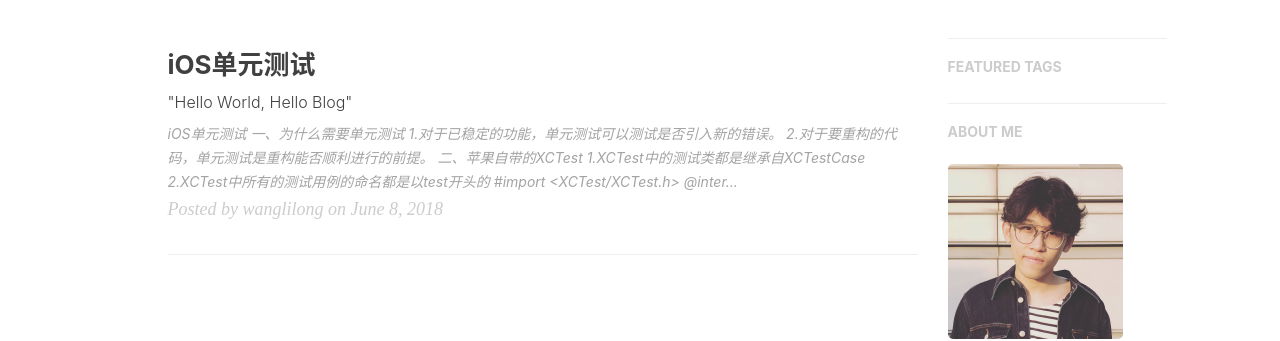
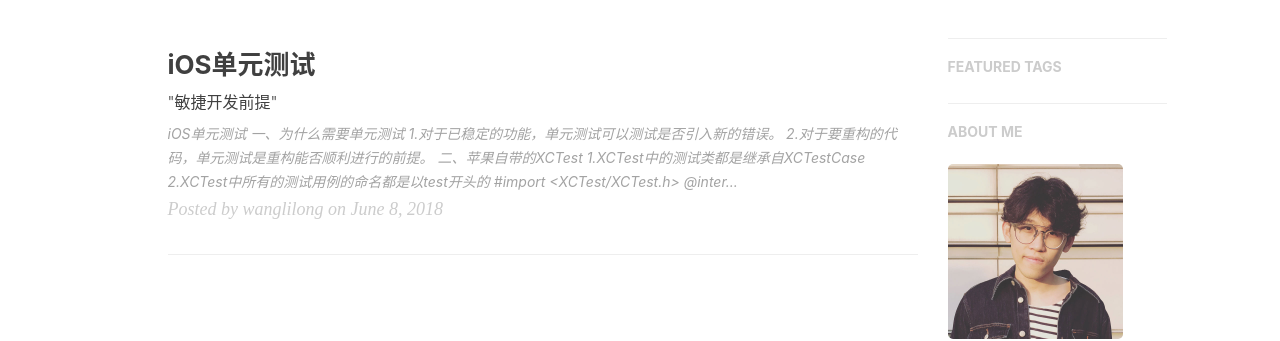
Before and after one commit to awanglilong/awanglilong.github.io, a Jekyll site: the page built from index.html, in a window 1280 px wide. Shown: the part 420-761 px from the top of the page. Built offline with Jekyll 4.4.1, drawn with Linux system fonts in a browser that asks for light colours; nearby versions of some CDN libraries; the list of posts is cut into pages by our own code; comment, search, counter and statistics services are not loaded; part of the change alters nothing that is shown.

Commit message:
ios 单元测试图片

```diff
--- a/_posts/2018-06-8-iOSText.markdown
+++ b/_posts/2018-06-8-iOSText.markdown
@@ -1,7 +1,7 @@
 ---
 layout:     post
 title:      "iOS单元测试"
-subtitle:   " \"Hello World, Hello Blog\""
+subtitle:   " \"敏捷开发前提\""
 date:       2018-06-8 14:00:00
 author:     "wanglilong"
 header-img: "img/post-bg-2015.jpg"
@@ -95,7 +95,8 @@ XCTAssert(expression, format...)
 性能测试的时候，如何判一个性能测试case是成功还是失败呢？
 
 需要有个基准，第一次运行后点击灰色点进行设置
-![](基准.png)
+
+![](img/post-ios-test/post-iOS-test-base.png)
 
 ### 五、异步测试
 
@@ -248,11 +249,12 @@ XCTAssert(expression, format...)
 一个软件覆盖度在50%以上就可以称为一个健壮的软件了，要达到70，80这些已经是非常难了，不过我们常见的一些第三方开源框架的测试用例覆盖率还是非常高的，让人咋舌。例如，AFNNetWorking的覆盖率高达87%,SDWebImage的覆盖率高达77%。
 
 选择Target，然后选择Test模块，然后勾选Gather coverage data
-![](覆盖率1.png)
+
+![](img/post-ios-test/post-iOS-test-cover-one.png)
 
 然后，在report模块中，就能看到每一个.m文件的代码覆盖情况了。
 
-![](覆盖率2.png)
+![](img/post-ios-test/post-iOS-test-cover-two.png)
 
 #### 八、参考博客
 
```
Also changed, not shown: img/post-ios-test/post-iOS-test-base.png (added), img/post-ios-test/post-iOS-test-cover-one.png (added), img/post-ios-test/post-iOS-test-cover-two.png (added).
